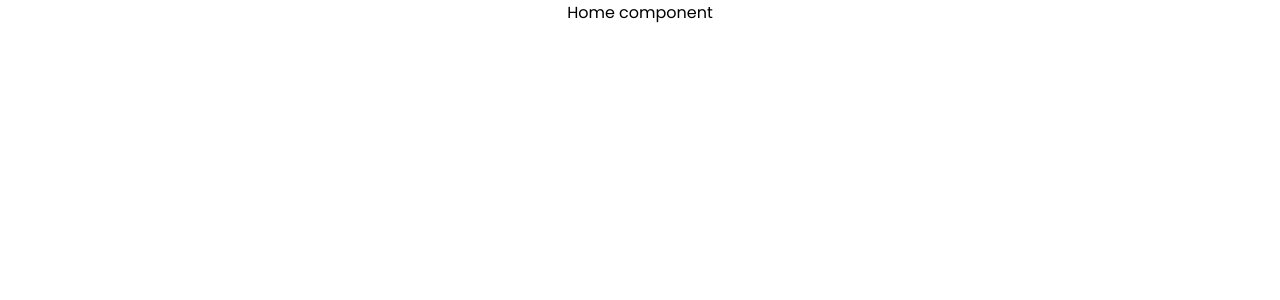
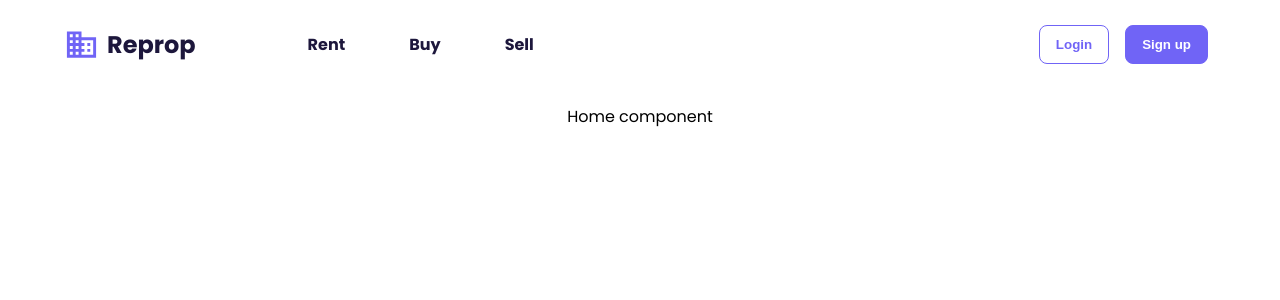
Before and after one commit to Saurav-Singh-Rauthan/reprop, a React (Create React App) app: page / in a window 1280 px wide. Shown: the top 300 px of the page. Built offline with nearby package versions, Linux system fonts and the light colour scheme.

Commit message:
navbar desk

```diff
--- a/package.json
+++ b/package.json
@@ -3,6 +3,10 @@
   "version": "0.1.0",
   "private": true,
   "dependencies": {
+    "@emotion/react": "^11.10.0",
+    "@emotion/styled": "^11.10.0",
+    "@mui/icons-material": "^5.10.2",
+    "@mui/material": "^5.10.2",
     "@testing-library/jest-dom": "^5.16.5",
     "@testing-library/react": "^13.3.0",
     "@testing-library/user-event": "^13.5.0",
--- a/src/App.css
+++ b/src/App.css
@@ -10,11 +10,18 @@ html,
   height: 100%;
   width: 100%;
   margin: 0;
+  text-align: center;
+  font-family: "Poppins", sans-serif;
 }
 
 .App {
-  text-align: center;
-  font-family: "Poppins", sans-serif;
   height: 100%;
   width: 100%;
+  display: flex;
+  flex-direction: column;
 }
+
+.content {
+  padding: 1rem;
+  height: 100%;
+}
--- a/src/App.js
+++ b/src/App.js
@@ -1,20 +1,27 @@
+import React from "react";
 import { BrowserRouter as Router, Routes, Route } from "react-router-dom";
 
 import "./App.css";
 
+import Navbar from "./components/Navbar/Navbar";
 import Home from "./components/pages/Home/Home";
-import NotFound from './components/pages/NotFound/NotFound'
+import NotFound from "./components/pages/NotFound/NotFound";
 
 function App() {
   return (
+    <Router>
+      <React.Fragment>
         <div className="App">
-      <Router>
+          <Navbar />
+          <div className="content">
             <Routes>
               <Route path="/" element={<Home />} />
               <Route path="*" element={<NotFound />} />
             </Routes>
+          </div>
+        </div>
+      </React.Fragment>
     </Router>
-    </div>
   );
 }
 
--- a/src/components/Navbar/Navbar.js
+++ b/src/components/Navbar/Navbar.js
@@ -0,0 +1,13 @@
+import React from "react";
+
+import NavbarDesk from "./NavbarDesk/NavbarDesk";
+
+const Navbar = (props) => {
+  return (
+    <React.Fragment>
+      <NavbarDesk />
+    </React.Fragment>
+  );
+};
+
+export default Navbar;
--- /dev/null
+++ b/src/components/Navbar/NavbarDesk/NavbarDesk.js
@@ -0,0 +1,52 @@
+import React from "react";
+import { NavLink } from "react-router-dom";
+
+import Styles from "./NavbarDesk.module.css";
+import BusinessIcon from "@mui/icons-material/Business";
+
+const NavbarDesk = (props) => {
+  return (
+    <div className={Styles.cont}>
+      <div className={Styles.options}>
+        <div className={Styles.logo}>
+          <BusinessIcon sx={{ color: "#7064f6" }} fontSize={"large"} />
+          <NavLink to={"/"} className={Styles.logotext}>
+            Reprop
+          </NavLink>
+        </div>
+        <div className={Styles.links}>
+          <NavLink
+            to={"/rent"}
+            className={({ isActive }) =>
+              isActive ? [Styles.active, Styles.link].join(" ") : Styles.link
+            }
+          >
+            Rent
+          </NavLink>
+          <NavLink
+            to={"/buy"}
+            className={({ isActive }) =>
+              isActive ? [Styles.active, Styles.link].join(" ") : Styles.link
+            }
+          >
+            Buy
+          </NavLink>
+          <NavLink
+            to={"/sell"}
+            className={({ isActive }) =>
+              isActive ? [Styles.active, Styles.link].join(" ") : Styles.link
+            }
+          >
+            Sell
+          </NavLink>
+        </div>
+      </div>
+      <div className={Styles.auth}>
+        <button className={Styles.login}>Login</button>
+        <button className={Styles.signup}>Sign up</button>
+      </div>
+    </div>
+  );
+};
+
+export default NavbarDesk;
--- /dev/null
+++ b/src/components/Navbar/NavbarDesk/NavbarDesk.module.css
@@ -0,0 +1,79 @@
+.cont {
+  height: 100px;
+  width: 100%;
+  position: sticky;
+  top: 0;
+  left: 0;
+  display: flex;
+  justify-content: space-between;
+  align-items: center;
+  padding: 0 4rem;
+}
+
+.logo {
+  display: flex;
+  justify-content: center;
+  align-items: center;
+  column-gap: 0.5rem;
+}
+
+.logotext,
+.link {
+  text-decoration: none;
+  color: #1d173c;
+  font-weight: bolder;
+  font-size: 24px;
+}
+
+.options {
+  display: flex;
+  column-gap: 6rem;
+  justify-content: center;
+  align-items: center;
+}
+
+.links {
+  display: flex;
+  column-gap: 2rem;
+}
+
+.link {
+  font-size: 1rem;
+  font-weight: bold;
+  padding: 0.5rem 1rem;
+  color: #7064f6;
+  color: #1d173c;
+  border-radius: 4px;
+  transition: all 0.3s ease-out;
+}
+
+.link:hover,
+.active,
+.link:active {
+  background: #e7e6f6;
+  color: #998fd8;
+}
+
+.login,
+.signup {
+  padding: 0.7rem 1rem;
+  margin: 0 0.5rem;
+  background: white;
+  color: #7064f6;
+  border: 1px solid #7064f6;
+  font-weight: bold;
+  border-radius: 8px;
+  cursor: pointer;
+  transition: all 0.3s ease-out;
+}
+
+.signup {
+  color: white;
+  background: #7064f6;
+  border: 1px solid #7064f6;
+}
+
+.login:hover,
+.signup:hover {
+  box-shadow: 0px 0px 20px 4px #ccc;
+}
--- a/src/components/pages/NotFound/NotFound.js
+++ b/src/components/pages/NotFound/NotFound.js
@@ -8,7 +8,7 @@ const NotFound = (props) => {
     <div className={Styles.cont}>
       <img src={nfImg} alt="page not found 404" className={Styles.img} />
       <p>Can't find the requested page</p>
-      <Link to="/">Back to Home</Link>
+      <Link to="/" className={Styles.btn}>Back to Home</Link>
     </div>
   );
 };
--- a/src/components/pages/NotFound/NotFound.module.css
+++ b/src/components/pages/NotFound/NotFound.module.css
@@ -4,7 +4,6 @@
   row-gap: 1rem;
   align-items: center;
   justify-content: center;
-  padding: 1rem;
   height: 100%;
 }
 
@@ -12,7 +11,7 @@
   width: 35%;
 }
 
-a {
+.btn {
   font-size: 1rem;
   text-decoration: none;
   color: white;
@@ -22,8 +21,8 @@ a {
   transition: all 0.5s ease-out;
 }
 
-a:hover,
-a:active {
+.btn:hover,
+.btn:active {
   color: #7064f6;
   border-bottom: 2px solid #7064f6;
   background: white;
```
Also changed, not shown: src/components/Navbar/Navbar.module.css (deleted), 1 other file (tests, documents, lock files or other folders). Lines whose indentation alone changed are shown as unchanged.
